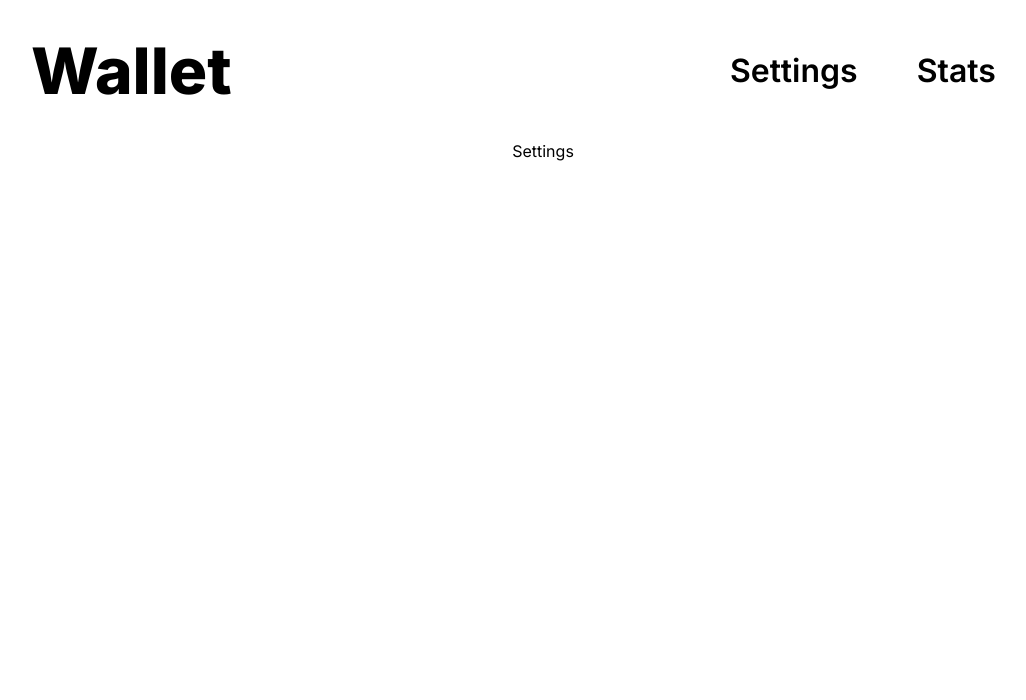
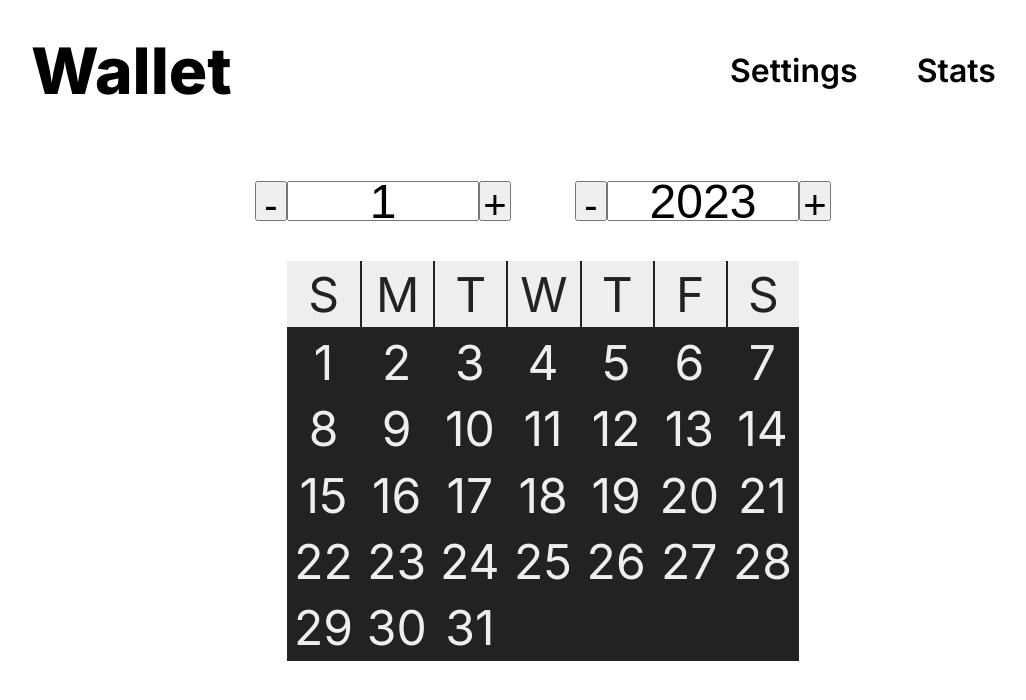
Before and after one commit to vl4dslav/wallet, a React (Create React App) app: page /settings in a window 1280 px wide. Shown: the top 700 px of the page, without its empty margins (97-1123 px from the left). Built offline with nearby package versions, Linux system fonts and the light colour scheme.

Commit message:
add calendar in settings and implement settingsSlice

```diff
--- a/src/components/addStat/AddStat.scss
+++ b/src/components/addStat/AddStat.scss
@@ -9,6 +9,12 @@ $marginTop: 3rem;
   h2 {
     font-size: 3.5rem;
     margin-bottom: 3rem;
+
+    &:hover {
+      color: #333;
+      text-shadow: rgba(34, 34, 34, 0.3) 1px 1px 20px;
+      cursor: pointer;
+    }
   }
 
   form {
--- /dev/null
+++ b/src/components/calendar/Calendar.scss
@@ -0,0 +1,35 @@
+.calendar {
+  width: 40vw;
+  height: 50vh;
+  margin: 0 auto;
+  display: grid;
+  grid-template-columns: repeat(7, 1fr);
+  font-size: 3rem;
+
+  .calendar-item {
+    display: flex;
+    align-items: center;
+    justify-content: center;
+  }
+
+  .weekday {
+    background-color: #eee;
+    color: #222;
+    text-transform: uppercase;
+    border-left: #222 solid 2px;
+    border-bottom: #222 solid 2px;
+    &:first-child {
+      border-left: none;
+    }
+  }
+
+  .day {
+    cursor: pointer;
+    background-color: #222;
+    color: #eee;
+    &:hover {
+      background-color: #eee;
+      color: #222;
+    }
+  }
+}
--- /dev/null
+++ b/src/components/calendar/Calendar.tsx
@@ -0,0 +1,59 @@
+import React, { useEffect, useState } from "react";
+import { useSelector } from "react-redux";
+import { daysInMonth, week } from "../../store/defaultValues";
+import { RootState } from "../../store/store";
+import "./Calendar.scss";
+
+const Calendar = () => {
+  const [shift, setShift] = useState(() => new Date().getDay());
+  const [shiftEnd, setShiftEnd] = useState(0);
+  const { month, year } = useSelector((state: RootState) => {
+    return state.settings.calendar;
+  });
+  useEffect(() => {
+    const date = new Date(year, month - 1, 1);
+    setShift(date.getDay());
+    setShiftEnd(() => {
+      if (year % 4 === 0 && month === 2) return 7 - date.getDay() - 1;
+      return (14 - (daysInMonth[month] % 7) - date.getDay()) % 7;
+    });
+  }, [year, month]);
+  const shiftDays = (num: number) => {
+    const days = Array.from(new Array(num).keys());
+    return days.map((_, index) => {
+      return <div key={index} className="day calendar-item"></div>;
+    });
+  };
+  const releaseDays = () => {
+    if (year % 4 === 0 && month === 2) {
+      const days = Array.from(new Array(29));
+      return days.map((_, index) => (
+        <div key={index} className="day calendar-item">
+          {index + 1}
+        </div>
+      ));
+    }
+    const days = Array.from(new Array(daysInMonth[month]).keys());
+    return days.map((_, index) => {
+      return (
+        <div key={index} className="day calendar-item">
+          {index + 1}
+        </div>
+      );
+    });
+  };
+  return (
+    <div className="calendar">
+      {week.map((weekday, i) => (
+        <div key={i} className="weekday calendar-item">
+          {weekday}
+        </div>
+      ))}
+      {shiftDays(shift)}
+      {releaseDays()}
+      {shiftDays(shiftEnd)}
+    </div>
+  );
+};
+
+export default Calendar;
--- /dev/null
+++ b/src/components/changeDate/ChangeDate.scss
@@ -0,0 +1,19 @@
+.changeDate {
+  display: flex;
+  justify-content: center;
+  margin: 0 auto;
+  height: 5vh;
+  margin: 5vh 0;
+
+  .number-input {
+    display: flex;
+    justify-content: center;
+    button {
+      font-size: 2.5rem;
+      width: 10%;
+    }
+    input {
+      font-size: 3rem;
+    }
+  }
+}
--- /dev/null
+++ b/src/components/changeDate/ChangeDate.tsx
@@ -0,0 +1,36 @@
+import React, { useEffect, useState } from "react";
+import { useDispatch, useSelector } from "react-redux";
+import { RootState } from "../../store/store";
+import { setCalendar } from "../../store/settingsSlice";
+import NumberInput from "../numberInput/NumberInput";
+import "./ChangeDate.scss";
+
+const ChangeDate = () => {
+  const dispatch = useDispatch();
+  const { month, year } = useSelector(
+    (state: RootState) => state.settings.calendar
+  );
+
+  return (
+    <div className="changeDate">
+      <NumberInput
+        changeCurrentValue={(month: number) =>
+          dispatch(setCalendar({ month, year, day: 1 }))
+        }
+        min={1}
+        max={12}
+        value={month}
+      />
+      <NumberInput
+        changeCurrentValue={(year: number) =>
+          dispatch(setCalendar({ month, year, day: 1 }))
+        }
+        min={1}
+        max={2100}
+        value={year}
+      />
+    </div>
+  );
+};
+
+export default ChangeDate;
--- a/src/routes/home/Home.scss
+++ b/src/routes/home/Home.scss
@@ -1,3 +1,4 @@
+.home {
   .home-main {
     padding-top: 5vh;
     display: flex;
@@ -10,3 +11,15 @@
       flex-direction: row;
     }
   }
+
+  .home-btns {
+    margin-top: 20vh;
+    display: flex;
+    justify-content: space-evenly;
+    button {
+      width: 20vw;
+      height: 10vh;
+      font-size: 3rem;
+    }
+  }
+}
--- a/src/routes/home/Home.tsx
+++ b/src/routes/home/Home.tsx
@@ -1,9 +1,10 @@
 import React, { FC } from "react";
 import List from "../../components/list/List";
 import "./Home.scss";
-import { statType } from "../../store/interfaces";
+import { statType, buttonStyle } from "../../store/interfaces";
 import DateInput from "../../components/dateInput/DateInput";
 import AddStat from "../../components/addStat/AddStat";
+import Button from "../../components/button/Button";
 
 const Home: FC = () => {
   const [typeOfStat, setTypeOfStat] = React.useState<statType | null>(null);
@@ -25,7 +26,20 @@ const Home: FC = () => {
           <List type={typeOfStat} />
         </div>
       ) : (
-        <div className="home-btns"></div>
+        <div className="home-btns">
+          <Button
+            type="button"
+            style={buttonStyle.standart}
+            content="Add expense"
+            handleClick={() => setTypeOfStat(statType.expense)}
+          />
+          <Button
+            type="button"
+            style={buttonStyle.standart}
+            content="Add income"
+            handleClick={() => setTypeOfStat(statType.income)}
+          />
+        </div>
       )}
     </div>
   );
--- a/src/routes/settings/Settings.tsx
+++ b/src/routes/settings/Settings.tsx
@@ -1,7 +1,13 @@
-import React from "react";
+import Calendar from "../../components/calendar/Calendar";
+import ChangeDate from "../../components/changeDate/ChangeDate";
 
 const Settings = () => {
-  return <div>Settings</div>;
+  return (
+    <div className="settings">
+      <ChangeDate />
+      <Calendar />
+    </div>
+  );
 };
 
 export default Settings;
--- a/src/store/defaultValues.ts
+++ b/src/store/defaultValues.ts
@@ -1,6 +1,8 @@
 import { IAllStats, IDate } from "./interfaces";
 
 const currentDate = new Date();
+
+export const currentWeekday = currentDate.getDay();
 
 export const defaultDate: IDate = {
   day: currentDate.getDate(),
@@ -35,3 +37,6 @@ export const defaultStats: IAllStats = {
     expense: [],
   },
 };
+
+export const daysInMonth = [31, 31, 28, 31, 30, 31, 30, 31, 31, 30, 31, 30, 31]; //dec, jan, ... , dec
+export const week = ["s", "m", "t", "w", "t", "f", "s"];
--- a/src/store/interfaces.ts
+++ b/src/store/interfaces.ts
@@ -78,6 +78,11 @@ export interface IAddStat {
   changeAddType: () => void;
 }
 
+export interface ISettingsState {
+  firstDate: IDate;
+  secondDate: IDate;
+  calendar: IDate;
+}
 // export enum incomeActionTypes {
 //   add = "add",
 //   delete = "delete",
--- /dev/null
+++ b/src/store/settingsSlice.ts
@@ -0,0 +1,50 @@
+import { createSlice, PayloadAction } from "@reduxjs/toolkit";
+import { defaultDate } from "./defaultValues";
+import {
+  IAllStats,
+  IDate,
+  IExpense,
+  IIncome,
+  ISettingsState,
+} from "./interfaces";
+
+const defaultSecondDate = (): IDate => {
+  if (defaultDate.month === 1)
+    return {
+      ...defaultDate,
+      month: 12,
+      year: defaultDate.year - 1,
+    };
+  return {
+    ...defaultDate,
+    month: defaultDate.month - 1,
+  };
+};
+
+const defaultState = {
+  firstDate: defaultDate,
+  secondDate: defaultSecondDate(),
+  calendar: defaultDate,
+};
+
+export const settingsSlice = createSlice({
+  name: "settings",
+  initialState: defaultState,
+  reducers: {
+    setTwoDates(state: ISettingsState, action: PayloadAction<IDate[]>) {
+      if (action.payload.length > 1) {
+        state.firstDate = action.payload[0];
+        state.secondDate = action.payload[1];
+      } else {
+        console.log("setTwoDates error");
+      }
+    },
+    setCalendar(state: ISettingsState, action: PayloadAction<IDate>) {
+      state.calendar = action.payload;
+    },
+  },
+});
+
+export type StateStats = ReturnType<typeof settingsSlice.reducer>;
+
+export const { setTwoDates, setCalendar } = settingsSlice.actions;
--- a/src/store/store.ts
+++ b/src/store/store.ts
@@ -1,8 +1,9 @@
 import { configureStore } from "@reduxjs/toolkit";
+import { settingsSlice } from "./settingsSlice";
 import { statsSlice } from "./statsSlice";
 
 export const store = configureStore({
-  reducer: { stats: statsSlice.reducer },
+  reducer: { stats: statsSlice.reducer, settings: settingsSlice.reducer },
 });
 
 export type RootState = ReturnType<typeof store.getState>;
```
Lines whose indentation alone changed are shown as unchanged.
